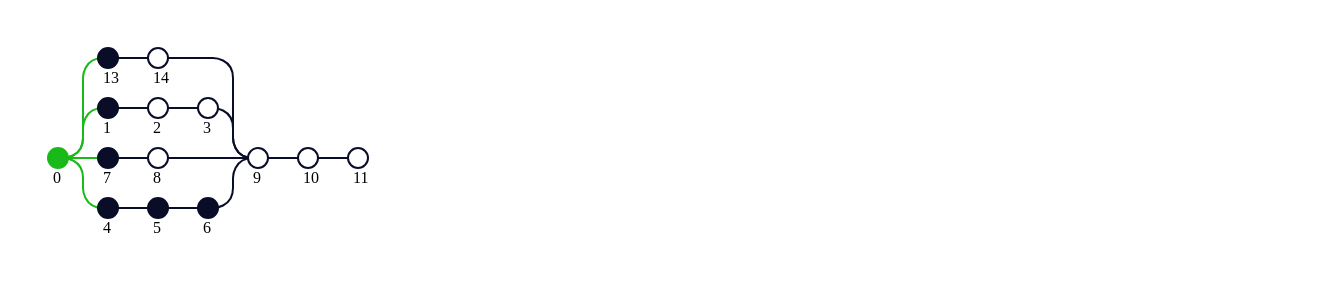
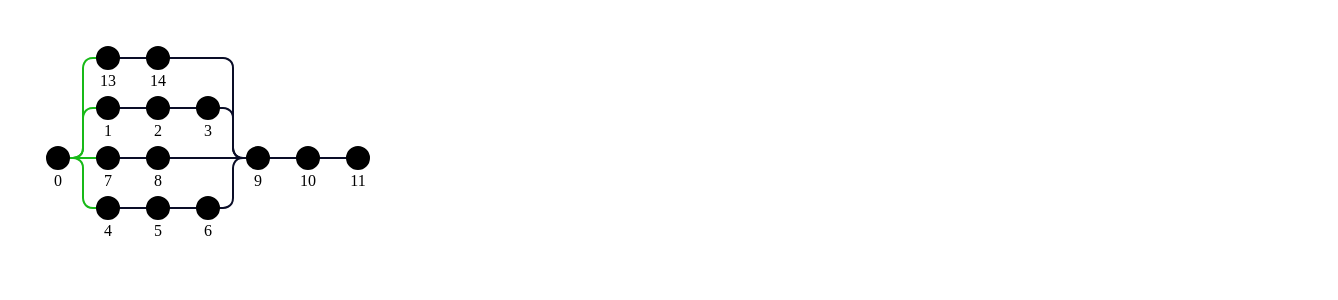
Before and after one commit to Mustry-Solutions/ignition-branching-module, a React (Create React App) app: page / in a window 1280 px wide. Shown: the top 300 px of the page, 1338 px wide, since content can reach past the window. Built offline with nearby package versions, Linux system fonts and the light colour scheme.

Commit message:
added svg independend

```diff
--- a/package.json
+++ b/package.json
@@ -13,8 +13,7 @@
     "react": "^18.2.0",
     "react-dom": "^18.2.0",
     "react-scripts": "5.0.1",
-    "typescript": "^4.9.3",
-    "web-vitals": "^2.1.4"
+    "typescript": "^4.9.3"
   },
   "scripts": {
     "start": "react-scripts start",
--- a/src/App.tsx
+++ b/src/App.tsx
@@ -1,10 +1,12 @@
 import React from 'react';
-import Tree, { InputType } from './client/Tree';
-import './App.css'
+import { Tree, InputType } from './client/Tree2';
+import './App.css';
+import './css/main.css';
 
 const DATA: InputType[] = [
   {
     "color": "#18b918",
+    "name": "Zagen",
     "id": 0,
     "nextId": [
       1,
@@ -17,6 +19,7 @@ const DATA: InputType[] = [
   },
   {
     "color": "#0A0D27",
+    "name": "Zagen",
     "id": 1,
     "nextId": [
       2
@@ -26,6 +29,7 @@ const DATA: InputType[] = [
   },
   {
     "color": "#0A0D27",
+    "name": "Zagen",
     "id": 2,
     "nextId": [
       3
@@ -35,6 +39,7 @@ const DATA: InputType[] = [
   },
   {
     "color": "#0A0D27",
+    "name": "Zagen",
     "id": 3,
     "nextId": [
       9
@@ -44,6 +49,7 @@ const DATA: InputType[] = [
   },
   {
     "color": "#0A0D27",
+    "name": "Zagen",
     "id": 9,
     "nextId": [
       10
@@ -53,6 +59,7 @@ const DATA: InputType[] = [
   },
   {
     "color": "#0A0D27",
+    "name": "Zagen",
     "id": 10,
     "nextId": [
       11
@@ -62,6 +69,7 @@ const DATA: InputType[] = [
   },
   {
     "color": "#0A0D27",
+    "name": "Zagen",
     "id": 4,
     "nextId": [
       5
@@ -71,6 +79,7 @@ const DATA: InputType[] = [
   },
   {
     "color": "#0A0D27",
+    "name": "Zagen",
     "id": 5,
     "nextId": [
       6
@@ -80,6 +89,7 @@ const DATA: InputType[] = [
   },
   {
     "color": "#0A0D27",
+    "name": "Zagen",
     "id": 6,
     "nextId": [
       9
@@ -89,6 +99,7 @@ const DATA: InputType[] = [
   },
   {
     "color": "#0A0D27",
+    "name": "Zagen",
     "id": 7,
     "nextId": [
       8
@@ -98,6 +109,7 @@ const DATA: InputType[] = [
   },
   {
     "color": "#0A0D27",
+    "name": "Zagen",
     "id": 8,
     "nextId": [
       9
@@ -107,6 +119,7 @@ const DATA: InputType[] = [
   },
   {
     "color": "#0A0D27",
+    "name": "Zagen",
     "id": 12,
     "nextId": [
       9
@@ -116,6 +129,7 @@ const DATA: InputType[] = [
   },
   {
     "color": "#0A0D27",
+    "name": "Zagen",
     "id": 13,
     "nextId": [
       14
@@ -125,6 +139,7 @@ const DATA: InputType[] = [
   },
   {
     "color": "#0A0D27",
+    "name": "Zagen",
     "id": 14,
     "nextId": [
       10
@@ -134,6 +149,7 @@ const DATA: InputType[] = [
   },
   {
     "color": "#0A0D27",
+    "name": "Zagen",
     "id": 11,
     "nextId": [],
     "category": "0",
--- /dev/null
+++ b/src/client/Node.tsx
@@ -0,0 +1,33 @@
+import * as React from 'react';
+
+interface NodeProps {
+    icon: any;
+    name: string;
+    x: number;
+    y: number;
+}
+
+interface NodeState {
+
+}
+
+export class NodeElement extends React.Component<NodeProps, NodeState> {
+    constructor(props: NodeProps) {
+        super(props);
+    }
+
+    render() {
+        return (
+            <div className='nodeWrapper' style={{left: this.props.x, top: this.props.y}}>
+                <div className='node'>
+                    <div className='iconWrapper'>
+                        {this.props.icon}
+                    </div>
+
+                    <p className='name'>{this.props.name}</p>
+                </div>
+            </div>
+
+        );
+    }
+}
--- /dev/null
+++ b/src/client/Tree2.tsx
@@ -0,0 +1,207 @@
+import * as React from 'react';
+import { NodeElement } from './Node';
+
+export interface InputType {
+    id: number;
+    name: string;
+    color: string;
+    nextId: Array<number>;
+    category: string;
+    fill: boolean;
+}
+
+interface Node {
+    id: number;
+    name: string;
+    color: string;
+    children: Array<number>;
+    category: string;
+    fill: boolean;
+}
+
+interface NodeDict {
+    [id: number]: Node;
+}
+
+interface Position {
+    x: number,
+    y: number
+}
+
+interface BuildTree {
+    [id: number]: {
+        node: Node, position: Position, originIds: number[]
+    }
+}
+
+interface TreeProps {
+    data: InputType[];
+    rootId: number;
+}
+
+interface NodeState {
+    yPadding: number;
+    innerElements: JSX.Element[];
+}
+
+export class Tree extends React.Component<TreeProps, NodeState> {
+    constructor(props: TreeProps) {
+        super(props);
+        this.state = {
+            yPadding: 0,
+            innerElements: []
+        }
+    }
+
+    componentDidMount(): void {
+        const [elements, yPadding] = this.displayTree(this.buildTree(this.convertInput(this.props.data), this.props.rootId));
+        this.setState({yPadding, innerElements: elements})
+    }
+
+    convertInput(input: InputType[]): NodeDict {
+        return input.reduce((obj: NodeDict, node: InputType) => (
+            obj[node.id] = { id: node.id, name: node.name, color: node.color, children: node.nextId, category: node.category, fill: node.fill }, obj
+        ), {});
+    }
+
+    buildTree(nodes: NodeDict, rootId: number): BuildTree {
+        let result: BuildTree = {};
+        let buffer: [Node, Position, number][] = [[nodes[rootId], {x: 0, y: 0}, -1]];
+        let inBuffer: Set<number> = new Set();
+        inBuffer.add(rootId);
+        let duplicateOrigins: [ duplicateId: number, originId: number ][] = [];
+        let level: number = 0;
+        let categoryLevels: { [ category: string ]: number } = {};
+        categoryLevels[rootId] = 0;
+
+        while (buffer.length > 0) {
+            const [node, position, originId] = buffer.shift()!;
+
+            for (const childId of node.children) {
+                if (inBuffer.has(childId)) {
+                    duplicateOrigins.push([childId, node.id]);
+                }
+                else {
+                    if (!(nodes[childId].category in categoryLevels)) {
+                        level *= -1;
+                        if (level <= 0) {
+                            level--;
+                        }
+
+                        categoryLevels[nodes[childId].category] = level;
+                    }
+
+                    buffer.push([
+                        nodes[childId],
+                        {
+                            x: position.x + 1,
+                            y: categoryLevels[nodes[childId].category]
+                        },
+                        node.id
+                    ]);
+
+                    inBuffer.add(childId);
+                }
+            }
+
+            result[node.id] = { node, position, originIds: [originId] };
+        }
+
+
+        for (const [duplicateId, originId] of duplicateOrigins) {
+            if (result[originId].position.x >= result[duplicateId].position.x) {
+                let behind = result[originId].position.x - result[duplicateId].position.x + 1;
+
+                let forwarBuffer: number[] = [duplicateId];
+                let forwarded: Set<number> = new Set();
+
+                while (forwarBuffer.length > 0) {
+                    const nodeId: number = forwarBuffer.shift()!;
+
+                    if (!forwarded.has(nodeId)) {
+                        result[nodeId].position.x += behind;
+
+                        forwarBuffer.push(...result[nodeId].node.children);
+                        forwarded.add(nodeId);
+                    }
+                }
+            }
+
+            result[duplicateId].originIds.push(originId);
+        }
+
+        return result;
+    }
+
+    displayTree(nodeTree: BuildTree): [JSX.Element[], number] {
+        let result: JSX.Element[] = [];
+        let smallestY: number = 0;
+
+        const xOffset = 50;
+        const yOffset = 50;
+        const curveSize = 10;
+
+        for (const {node, position, originIds} of Object.values(nodeTree)) {
+            if (position.y < smallestY) {
+                smallestY = position.y;
+            }
+
+            result.push(<NodeElement icon={undefined} name={node.id} x={position.x * xOffset} y={position.y * yOffset} />)
+
+            for (const originId of originIds) {
+                if (originId !== -1) {
+                    const color = nodeTree[originId].node.color;
+                    const padding: number = 10;
+                    const margin = padding / 2;
+
+                    const from: Position = {x: nodeTree[originId].position.x * xOffset, y: nodeTree[originId].position.y * yOffset};
+                    const to: Position = {x: position.x * xOffset, y: position.y * yOffset};
+
+                    const curveStep = from.y === to.y ? 0 : curveSize;
+
+                    const step0 = {x: margin, y: from.y < to.y ? margin : from.y - to.y + margin};
+                    const step1 = {x: step0.x + (to.x - from.x) / 2 - curveStep, y: step0.y};
+                    const step2 = {x: step1.x + curveStep, y: from.y < to.y ? step1.y + curveStep : step1.y - curveStep};
+                    const step3 = {x: step2.x, y: from.y < to.y ? to.y - from.y - margin : margin + curveStep};
+                    const step4 = {x: step3.x + curveStep, y: from.y < to.y ? step3.y + curveStep : step3.y - curveStep};
+                    const step5 = {x: to.x - from.x + margin, y: step4.y};
+
+                    result.push((
+                        <svg className='nodePath' id={originId + '-' + node.id} style={{
+                                left: from.x - margin,
+                                top: from.y < to.y ? from.y - margin : to.y - margin,
+                                width: to.x - from.x + padding,
+                                height: Math.abs(from.y - to.y) + padding
+                                }}>
+                            <path d={
+                                `M ${step0.x} ${step0.y} L ${step1.x} ${step1.y}`
+                                } stroke={color} strokeWidth={2} fill='none' />
+                            <path d={
+                                `M ${step1.x} ${step1.y} C ${step1.x} ${step1.y} ${step2.x} ${step1.y} ${step2.x} ${step2.y}`
+                                } stroke={color} strokeWidth={2} fill='none' />
+                            <path d={
+                                `M ${step2.x} ${step2.y} L ${step3.x} ${step3.y}
+                                `} stroke={color} strokeWidth={2} fill='none' />
+                            <path d={
+                                `M ${step3.x} ${step3.y} C ${step3.x} ${step3.y} ${step3.x} ${step4.y} ${step4.x} ${step4.y}
+                                `} stroke={color} strokeWidth={2} fill='none' />
+                            <path d={
+                                `M ${step4.x} ${step4.y} L ${step5.x} ${step5.y}`
+                                } stroke={color} strokeWidth={2} fill='none' />
+                        </svg>
+                    ));
+                }
+            }
+        }
+
+        return [result, smallestY * -1 * yOffset];
+    }
+
+    render() {
+        return (
+            <div className='nodeTree' style={{transform: `translate(50px, ${this.state.yPadding + 50}px)`}}>
+                {this.state.innerElements}
+            </div>
+        );
+    }
+}
--- /dev/null
+++ b/src/css/main.css
@@ -0,0 +1,38 @@
+.nodeTree {
+    position: relative;
+}
+
+.nodePath {
+    position: absolute;
+    z-index: 0;
+}
+
+.nodeWrapper {
+    position: absolute;
+    transform: translate(-50%, -50%);
+    z-index: 1;
+}
+
+.node {
+    position: relative;
+}
+
+.node .iconWrapper {
+    width: 20px;
+    height: 20px;
+
+    border: 2px solid black;
+    border-radius: 20px;
+    background-color: black;
+}
+
+.node .name {
+    margin: 0;
+    margin-top: 0px;
+    padding: 2px;
+    background-color: white;
+    border-radius: 5px;
+    position: absolute;
+    left: 50%;
+    transform: translate(-50%, 0);
+}
```
Also changed, not shown: 1 other file (tests, documents, lock files or other folders).
